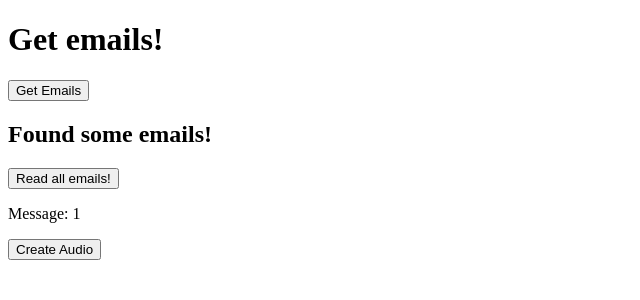
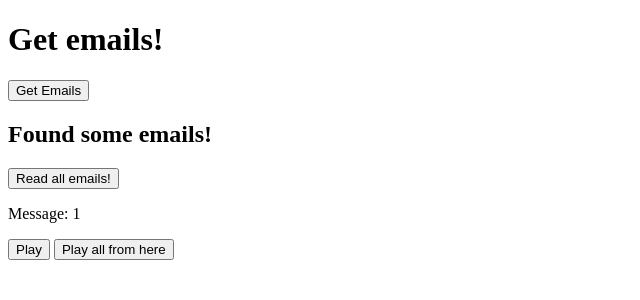
Before and after one commit to Ted-Rose/gmail-to-audio, a Python web app: template django/gmail/templates/index.html in a window 1280 px wide. Shown: the top 300 px of the page, without its empty margins (0-640 px from the left). Run offline with Jinja, Linux system fonts and the light colour scheme; the template is opened without the code that fills it: most values are stand-ins (such as "Sample title", 1, 10 or a date in 2020).

Commit message:
Refactored createAudio function

```diff
--- a/django/gmail/templates/index.html
+++ b/django/gmail/templates/index.html
@@ -24,62 +24,71 @@
         </form>
 
         {% for message_id in message_ids %}
+        <div id="message-{{ message_id }}-container">
             <p>Message: {{ message_id }}</p>
             <div id="audio-player-{{ message_id }}"></div>
             <form method="get" action="" class="create-audio-form">
                 <input type="hidden" name="message_id" value="{{ message_id }}">
-                <button type="button" class="create-audio-button">Create Audio</button>
+                <button type="button" class="play-audio">Play</button>
+                <button type="button" class="play-all-audios">Play all from here</button>
             </form>
+        </div>
         {% endfor %}
     {% endif %}
 
-    <script data-username="{{ message_ids }}">
+    <script data-messages="{{ message_ids }}">
         let currentIndex = 0;
         let audioUrls = [];
         const data = document.currentScript.dataset;
-        const username = data.username;
-        let messageIds = username
-        console.log("messageIds: ", messageIds);
+        const messageIds = data.messages;
+        <!-- console.log("messageIds: ", messageIds); -->
 
         document.getElementById('read-all-emails').addEventListener('click', function () {
             console.log("Clicked button!")
-            fetchAllAudios();
+            createAllAudios();
         });
 
-        function fetchAllAudios() {
-            if (currentIndex <  messageIds | length ) {
-                let messageId = document.getElementsByName('message_id')[currentIndex].value;
+        function createAllAudios() {
+            for (let messageId of messageIds) {
+                createAudio(messageId);
+            }
+        }
+
+        function createAudio(messageId, autoplay = false) {
             fetch(`/audio?message_id=${messageId}`)
                 .then(response => response.json())
                 .then(data => {
                     audioUrls.push(data.audio_url);
-                        playAudio(data.audio_url, messageId);
-                        currentIndex++;
-                        fetchAllAudios();
+                    let audioPlayer = document.createElement('audio');
+                    audioPlayer.controls = true;
+                    audioPlayer.src = data.audio_url;
+                    console.log("messageId: ", messageId);
+                    document.querySelector(`#message-${messageId}-container`).appendChild(audioPlayer);
+                    if (autoplay) {
+                        audioPlayer.autoplay = true;
+                    }
                 })
                 .catch(error => console.error('Error fetching audio:', error));
-            }
-        }
 
-        function playAudio(audioUrl, messageId) {
-            let audioPlayer = document.createElement('audio');
-            audioPlayer.controls = true;
-            audioPlayer.src = audioUrl;
-            document.querySelector(`#audio-player-${messageId}`).appendChild(audioPlayer);
             };
 
-        const createAudioButtons = document.querySelectorAll('.create-audio-button');
+            const createAudioButtons = document.querySelectorAll('.play-audio');
             createAudioButtons.forEach(button => {
                 button.addEventListener('click', function () {
                     let form = this.parentElement;
                     let messageId = form.querySelector('input[name="message_id"]').value;
-                fetch(`/audio?message_id=${messageId}`)
-                    .then(response => response.json())
-                    .then(data => {
-                        audioUrls.push(data.audio_url);
-                        playAudio(data.audio_url);
-                    })
-                    .catch(error => console.error('Error fetching audio:', error));
+                    console.log("messageId in click: ", messageId);
+                    createAudio(messageId, autoplay = true);
+                });
+            });
+
+                const createAllAudioButtons = document.querySelectorAll('.play-all-audio');
+                createAllAudioButtons.forEach(button => {
+                    button.addEventListener('click', function () {
+                        let form = this.parentElement;
+                        let messageId = form.querySelector('input[name="message_id"]').value;
+                        console.log("messageId in click: ", messageId);
+                        createAllAudios();
                     });
             });
     </script>
--- a/django/gmail/utils.py
+++ b/django/gmail/utils.py
@@ -51,7 +51,7 @@ def build_google_service():
     # If there are no (valid) credentials available, let the user log in.
     if not creds or not creds.valid:
         if creds and creds.expired and creds.refresh_token:
-            can_refresh = creds.expiry > datetime.today()
+            can_refresh = creds.expiry < datetime.today()
             if can_refresh:
                 creds.refresh(Request())
             else:
```
Lines whose indentation alone changed are shown as unchanged.
